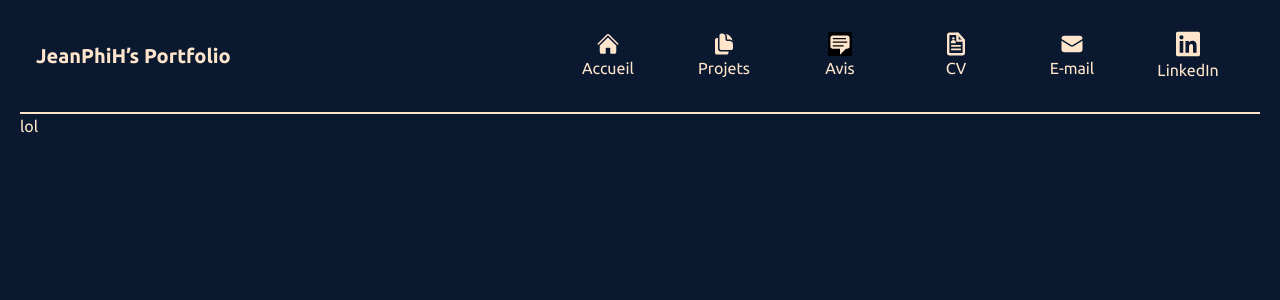
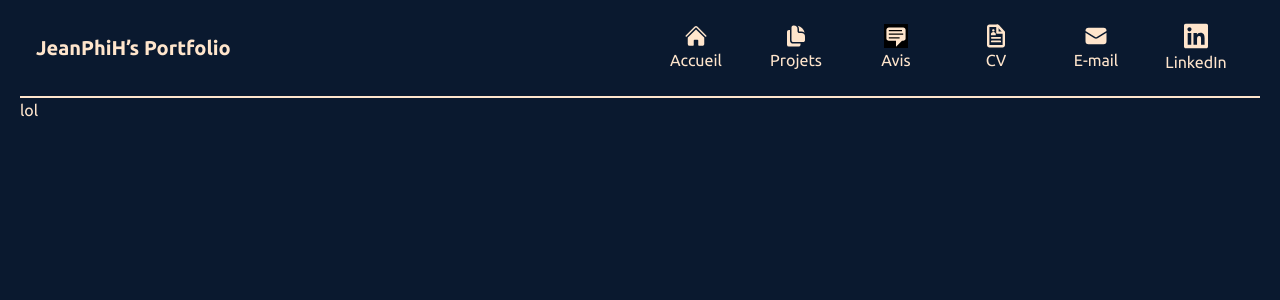
Before and after one commit to JeanPhiH/Projet_8_Portfolio, a Next.js app: page / in a window 1280 px wide. Shown: the top 300 px of the page. Built offline with nearby package versions, Linux system fonts and the light colour scheme.

Commit message:
NavbarLink component added

```diff
--- a/src/components/Header.tsx
+++ b/src/components/Header.tsx
@@ -1,12 +1,12 @@
-import Navbar from "./Navbar";
+import NavbarLink from './NavbarLink';
 
 export default function Header() {
 	return (
 		<header className="flex justify-between px-4 items-center border-b-2 border-b-light">
-			<h1 className="text-xl font-bold">JeanPhiH’s Portfolio</h1>
-
-			<Navbar />
-
+			<h1 className="text-l md:text-xl font-bold">JeanPhiH’s Portfolio</h1>
+			<nav className="flex flex-row items-center jus gap-1 md:gap-5 p-2">
+				<NavbarLink />
+			</nav>
 		</header>
 	);
 }
--- a/src/components/Navbar.tsx
+++ /dev/null
@@ -1,39 +0,0 @@
-import Image from 'next/image'
-import Link from 'next/link'
-
-export default function Navbar() {
-	return (
-		<nav className="flex flex-row items-center jus gap-1 md:gap-5 p-2">
-			<Link href="/" className="flex flex-col items-center justify-center md:w-24 md:h-24 relative group p-2">
-				<div className="rounded-full absolute inset-0 border-highlight group-hover:border-t-2 group-hover:animate-spin-quick"></div>
-				<Image className="text-light relative z-10" src="/icons/home.svg" alt="HomePage" width={24} height={24} />
-				<span className="hidden md:flex">Accueil</span>
-			</Link>
-			<Link href="/" className="flex flex-col items-center justify-center md:w-24 md:h-24 relative group p-2">
-				<div className="rounded-full absolute inset-0 border-highlight group-hover:border-t-2 group-hover:animate-spin-quick"></div>
-				<Image className="text-light relative z-10" src="/icons/project.svg" alt="HomePage" width={24} height={24} />
-				<span className="hidden md:flex">Projets</span>
-			</Link>
-			<Link href="/" className="flex flex-col items-center justify-center md:w-24 md:h-24 relative group p-2">
-				<div className="rounded-full absolute inset-0 border-highlight group-hover:border-t-2 group-hover:animate-spin-quick"></div>
-				<Image className="text-light relative z-10" src="/icons/testimonial.svg" alt="HomePage" width={24} height={24} />
-				<span className="hidden md:flex">Avis</span>
-			</Link>
-			<Link href="/" className="flex flex-col items-center justify-center md:w-24 md:h-24 relative group p-2">
-				<div className="rounded-full absolute inset-0 border-highlight group-hover:border-t-2 group-hover:animate-spin-quick"></div>
-				<Image className="text-light relative z-10" src="/icons/cv.svg" alt="HomePage" width={24} height={24} />
-				<span className="hidden md:flex">CV</span>
-			</Link>
-			<Link href="/" className="flex flex-col items-center justify-center md:w-24 md:h-24 relative group p-2">
-				<div className="rounded-full absolute inset-0 border-highlight group-hover:border-t-2 group-hover:animate-spin-quick"></div>
-				<Image className="text-light relative z-10" src="/icons/mail.svg" alt="HomePage" width={24} height={24} />
-				<span className="hidden md:flex">E-mail</span>
-			</Link>
-			<Link href="/" className="flex flex-col items-center justify-center md:w-24 md:h-24 relative group p-2">
-				<div className="rounded-full absolute inset-0 border-highlight group-hover:border-t-2 group-hover:animate-spin-quick"></div>
-				<Image className="text-light relative z-10" src="/icons/linkedin.svg" alt="HomePage" width={24} height={24} />
-				<span className="hidden md:flex">LinkedIn</span>
-			</Link>
-		</nav>
-	);
-}
--- /dev/null
+++ b/src/components/NavbarLink.tsx
@@ -0,0 +1,47 @@
+import Image from 'next/image'
+import Link from 'next/link'
+
+export default function NavbarLink() {
+	const jsonLinks = [
+		{
+			href: "/",
+			src: "/icons/home.svg",
+			title: "Accueil",
+		},
+		{
+			href: "/#projects",
+			src: "/icons/project.svg",
+			title: "Projets",
+		},
+		{
+			href: "/testimonials",
+			src: "/icons/testimonial.svg",
+			title: "Avis",
+		},
+		{
+			href: "/cv",
+			src: "/icons/cv.svg",
+			title: "CV",
+		},
+		{
+			href: "mailto:jp.herfeld@gmail.com",
+			src: "/icons/mail.svg",
+			title: "E-mail",
+		},
+		{
+			href: "https://www.linkedin.com/in/jeanphiherfeld/",
+			src: "/icons/linkedin.svg",
+			title: "LinkedIn",
+		},
+	]
+	return (
+		jsonLinks.map((link) => (
+
+			<Link key={link.title} href={link.href} className="flex flex-col items-center justify-center md:w-20 md:h-20 relative group p-2">
+				<div className="rounded-full absolute inset-0 border-highlight group-hover:border-t-2 group-hover:animate-spin-quick"></div>
+				<Image className="text-light relative z-10" src={link.src} alt="HomePage" width={24} height={24} />
+				<span className="hidden md:flex">{link.title}</span>
+			</Link>
+		))
+	);
+}
```
